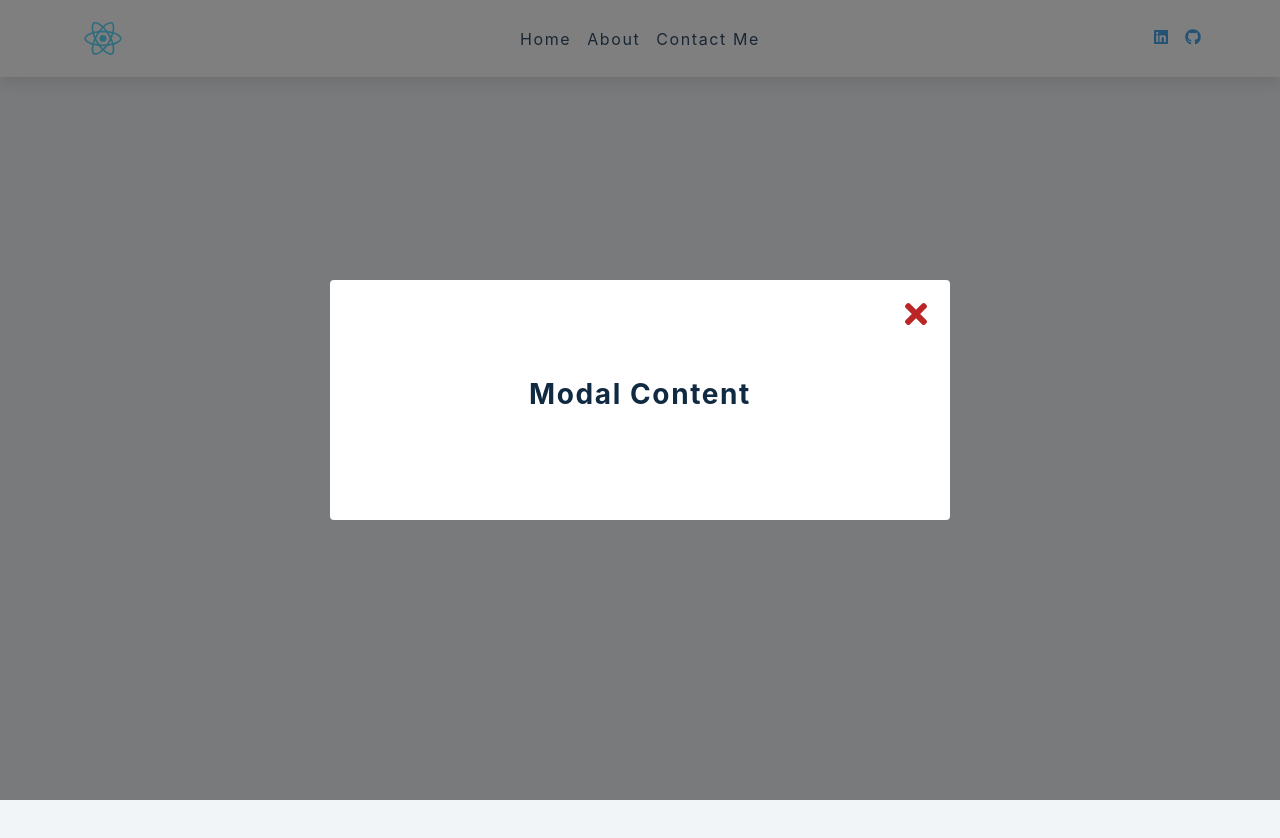
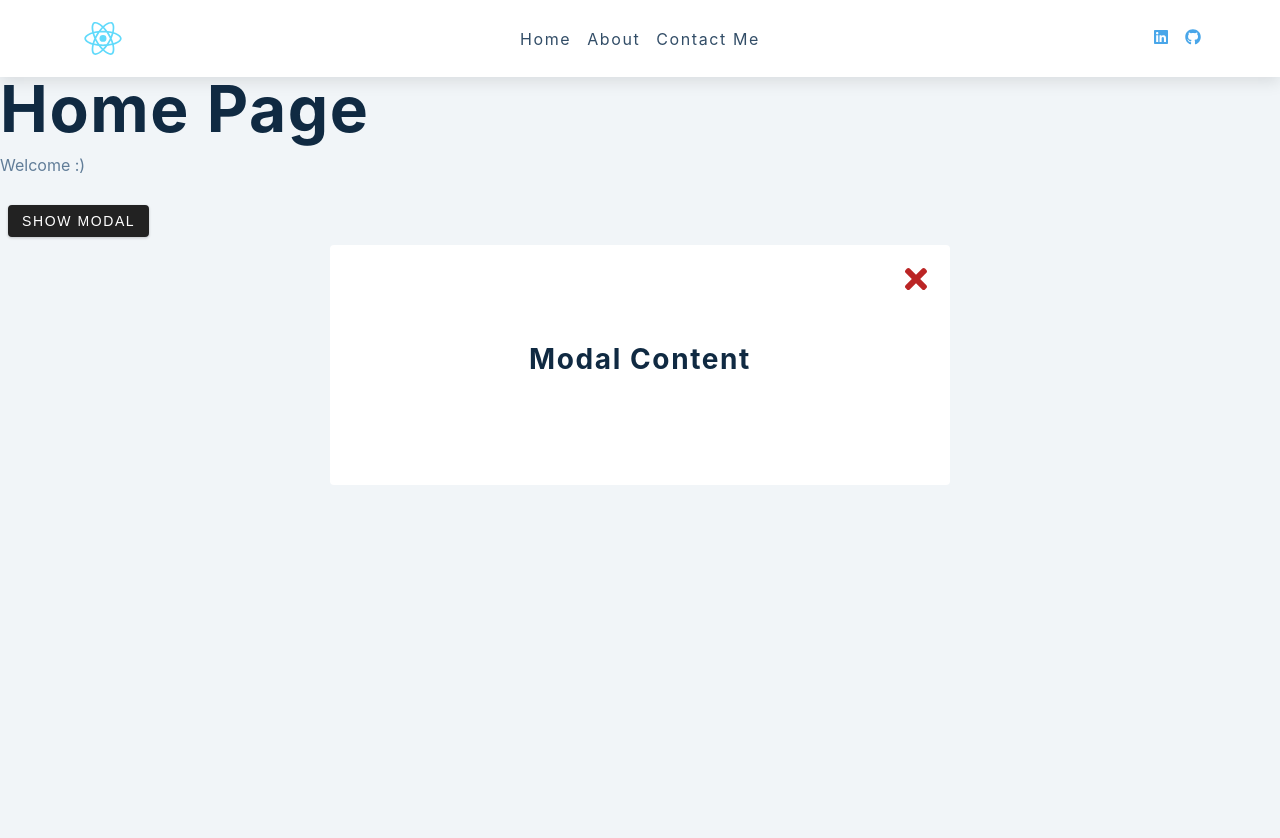
Before and after one commit to torres2235/portfolio, a React (Create React App) app: page / in a window 1280 px wide. Both pictures are taken after a click on the button "SHOW MODAL". Shown: the top 838 px of the page. After the commit the page ends 800 px from the top, so only its background shows below. Built offline with nearby package versions, Linux system fonts and the light colour scheme.

Commit message:
draggable modal progress

```diff
--- a/src/components/Home.js
+++ b/src/components/Home.js
@@ -1,23 +1,20 @@
-import React from "react";
+//import { useRef } from "react";
 import { useGlobalContext } from "../context/context";
-import Draggable from "react-draggable";
 
 const Home = () => {
   const { openModal } = useGlobalContext();
 
   return (
-    <main>
-      <Draggable>
-        <div>
-          <h1>Home Page</h1>
-          <p>Welcome :)</p>
-        </div>
-      </Draggable>
+    <>
+      <div>
+        <h1>Home Page</h1>
+        <p>Welcome :)</p>
+      </div>
 
       <button className="btn" onClick={openModal}>
         show modal
       </button>
-    </main>
+    </>
   );
 };
 
--- a/src/components/Modal.js
+++ b/src/components/Modal.js
@@ -1,22 +1,28 @@
-import React from "react";
+import { useRef } from "react";
 import { useGlobalContext } from "../context/context";
 import { FaTimes } from "react-icons/fa";
+import Draggable from "react-draggable";
 
 const Modal = () => {
   const { isModalOpen, closeModal } = useGlobalContext();
+  const nodeRef = useRef(null);
+
   return (
+    <Draggable nodeRef={nodeRef} bounds="parent">
       <div
+        ref={nodeRef}
         className={`${
           isModalOpen ? "modal-overlay show-modal" : "modal-overlay"
         }`}
       >
-      <div className="modal-container">
+        <div className="modal-container moveable">
           <h3>modal content</h3>
           <button className="close-modal-btn" onClick={closeModal}>
             <FaTimes></FaTimes>
           </button>
         </div>
       </div>
+    </Draggable>
   );
 };
 
--- a/src/styles/index.css
+++ b/src/styles/index.css
@@ -146,18 +146,6 @@ main {
   justify-content: center;
   align-items: center;
 }
-.sidebar-toggle {
-  position: fixed;
-  top: 2rem;
-  left: 3rem;
-  font-size: 2rem;
-  background: transparent;
-  border-color: transparent;
-  color: var(--clr-primary-5);
-  transition: var(--transition);
-  cursor: pointer;
-  animation: bounce 2s ease-in-out infinite;
-}
 
 @keyframes bounce {
   0% {
@@ -191,23 +179,26 @@ main {
   background: transparent;
 }
 
+.moveable {
+  cursor: grabbing;
+}
+
 /*
 ===============
 Modal
 ===============
 */
 .modal-overlay {
-  position: fixed;
+  /* position: fixed;
   top: 0;
   left: 0;
   width: 100%;
   height: 100%;
-  background: rgba(0, 0, 0, 0.5);
-  display: grid;
+  display: grid; */
   place-items: center;
-  transition: var(--transition);
+  /* transition: var(--transition); */
   visibility: hidden;
-  z-index: -1;
+  /* z-index: -1; */
 }
 /* OPEN/CLOSE MODAL */
 .show-modal {
```
Lines whose indentation alone changed are shown as unchanged.
